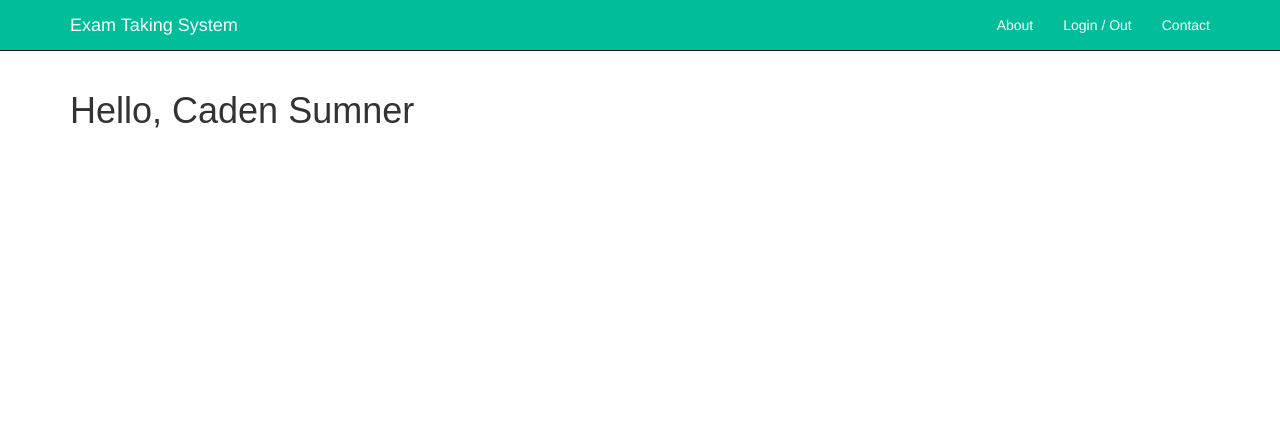
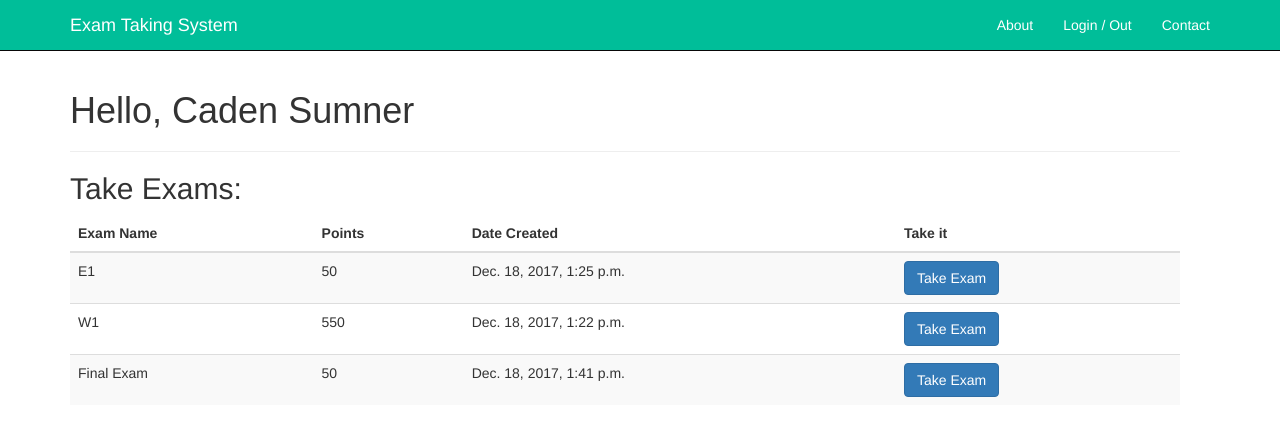
Before and after one commit to FoamCactus/DBProject, a Django app: page / in a window 1280 px wide. Shown: the top 436 px of the page. Run offline with Django 3.2, Linux system fonts and the light colour scheme; a user stored in the database is signed in; data comes from the database, SQL or seed files in the repository; both versions use the stored data as it was after the commit; some libraries are stand-ins or nearby versions.

Commit message:
Front page show exams created

```diff
--- a/Exam/views.py
+++ b/Exam/views.py
@@ -16,7 +16,8 @@ logger = logging.getLogger(__name__)
 # Create your views here.
 @login_required(login_url='/login')
 def index(request):
-    return render(request, 'index.html')
+    exams = Exam.objects.all();
+    return render(request, 'index.html', { 'exams' : exams })
 
 def logout(request):
     auth_logout(request)
@@ -58,28 +59,41 @@ def postNewExam(request):
         # get question list
         questions = data["questions"];
         exam["questions"] = {};
+
+        # Create exam object + save in DB
+        postExam = Exam(name = examName, points = totalPoints);
+        postExam.save();
+
         questionNumber = 1;
         answerNumber = 1;
         for question in questions:
             currentQuestion = "question_"
             currentQuestion += str(questionNumber);
-            questionNumber += 1;
             exam["questions"][currentQuestion] = {};
             questionTitle = questions[question]["title"];
             questionPoints = questions[question]["points"];
+
+            #Create question object + save in DB
+            postQuestion = Question(text=questionTitle, number = questionNumber, points=questionPoints, examName = Exam.objects.get(name = examName));
+            postQuestion.save();
+
             exam["questions"][currentQuestion]["title"] = questionTitle;
             exam["questions"][currentQuestion]["points"] = questionPoints;
             exam["questions"][currentQuestion]["answers"] = {};
             answerList = questions[question]["answers"];
+            questionNumber += 1;
             for answer in answerList:
                 currentAnswer = "answer_"
                 currentAnswer += str(answerNumber);
-                answerNumber += 1;
                 exam["questions"][currentQuestion]["answers"][currentAnswer] = {};
                 answerText = answerList[answer]["answerText"];
                 answerCorrect = answerList[answer]["correct"];
                 exam["questions"][currentQuestion]["answers"][currentAnswer]["answerText"] = answerText;
                 exam["questions"][currentQuestion]["answers"][currentAnswer]["correct"] = answerCorrect;
+
+                #Create answer object + post to DB
+                postAnswer = Answers(answer = answerText, correct = answerCorrect);
+                answerNumber += 1;
     logger.error(exam);
     return HttpResponse(json.dumps(data), content_type="application/json")
 
--- a/templates/index.html
+++ b/templates/index.html
@@ -3,5 +3,37 @@
 {%  block content %}
     <h1>
         Hello, {{ request.user.first_name }} {{ request.user.last_name }}
+
 </h1>
+<hr/>
+{% if exams %}
+<h2>
+    Take Exams:
+</h2>
+
+<table class="table table-striped">
+  <thead>
+    <tr>
+      <th>Exam Name</th>
+      <th>Points</th>
+      <th>Date Created</th>
+      <th>Take it</th>
+    </tr>
+  </thead>
+  <tbody>
+      {% for exam in exams %}
+        <tr>
+      <td>{{exam.name}}</td>
+      <td>{{exam.points}}</td>
+      <td>{{exam.time_of_creation}}</td>
+            <td><button onclick="" class="btn btn-primary">
+                Take Exam
+                </button></td>
+    </tr>
+{% endfor %}
+
+  </tbody>
+</table>
+{% endif %}
+
 {% endblock %}
```
Also changed, not shown: Exam/migrations/0001_initial.py, db.sqlite3.
